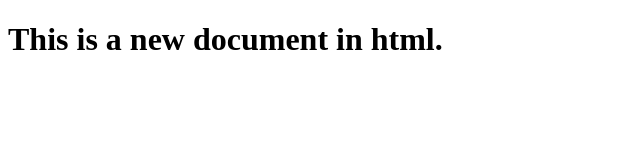
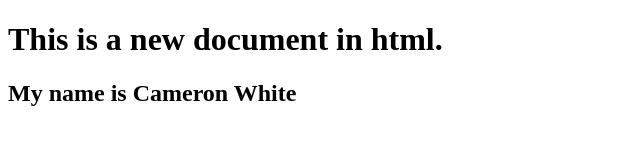
Before and after one commit to cameronw-502/fewd-2020, a plain HTML site: page index.html in a window 1280 px wide. Shown: the whole page, without its empty margins (0-640 px from the left). Drawn offline with Linux system fonts and the light colour scheme.

Commit message:
Added page title again

```diff
--- a/index.html
+++ b/index.html
@@ -7,5 +7,6 @@
 
     <body>
         <h1>This is a new document in html.</h1>
+        <h2>My name is Cameron White</h2>
     </body>
 </html>
```
